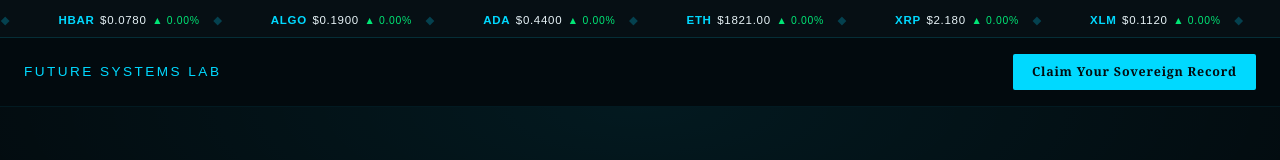
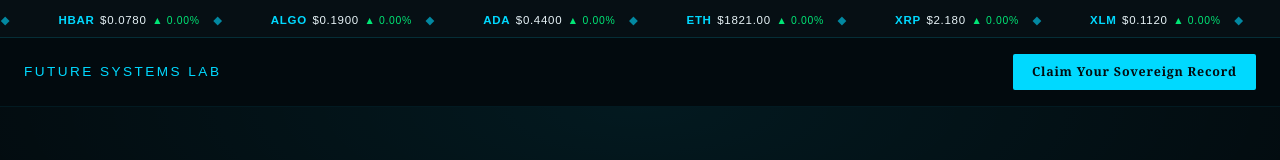
Before and after one commit to Future-Systems-Lab/fsl-web, a Next.js app: page / in a window 1280 px wide. Shown: the top 160 px of the page. Built offline with nearby package versions, Linux system fonts and the light colour scheme; no server answers.

Commit message:
fix: brighter aqua diamonds on ticker

```diff
--- a/components/FSLLandingPage.jsx
+++ b/components/FSLLandingPage.jsx
@@ -134,11 +134,11 @@ export default function FSLLandingPage() {
                 <span style={{ color: cyan, fontWeight: "bold" }}>{c.symbol}</span>
                 <span style={{ color: white }}>${fmt(c.price)}</span>
                 <span style={{ color: up ? "#00E676" : "#FF5252", fontSize: "0.65rem" }}>{up ? "▲" : "▼"} {Math.abs(c.change).toFixed(2)}%</span>
-                <span style={{ color: "rgba(0,217,255,0.25)", marginLeft: "0.5rem" }}>◆</span>
+                <span style={{ color: "rgba(0,217,255,0.6)", marginLeft: "0.5rem" }}>◆</span>
               </span>
             );
           })}
-          <span style={{ color: "rgba(0,217,255,0.4)", fontSize: "0.63rem", letterSpacing: "0.12em" }}>ISO 20022-ALIGNED SOVEREIGN PAYMENTS ◆</span>
+          <span style={{ color: "rgba(0,217,255,0.8)", fontSize: "0.63rem", letterSpacing: "0.12em" }}>ISO 20022-ALIGNED SOVEREIGN PAYMENTS ◆</span>
         </div>
       </div>
 
```
